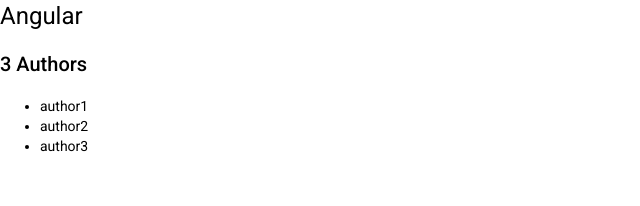
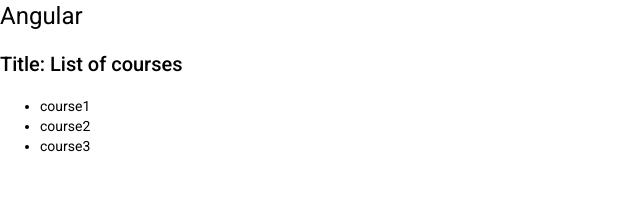
Before and after one commit to codewithiulian/test-app, an Angular app: page / in a window 1280 px wide. Shown: the top 206 px of the page, without its empty margins (0-640 px from the left). Built offline with nearby package versions, Linux system fonts and the light colour scheme.

Commit message:
Added bootstrap

```diff
--- a/angular.json
+++ b/angular.json
@@ -127,5 +127,8 @@
       }
     }
   },
-  "defaultProject": "my-app"
+  "defaultProject": "my-app",
+  "cli": {
+    "analytics": false
+  }
 }
--- a/package.json
+++ b/package.json
@@ -21,6 +21,7 @@
     "@angular/platform-browser": "~10.0.11",
     "@angular/platform-browser-dynamic": "~10.0.11",
     "@angular/router": "~10.0.11",
+    "bootstrap": "^4.5.3",
     "rxjs": "~6.5.5",
     "tslib": "^2.0.0",
     "zone.js": "~0.10.3"
--- a/src/app/app.component.html
+++ b/src/app/app.component.html
@@ -1,2 +1,2 @@
 <h1>Angular</h1>
-<author></author>
+<course></course>
--- a/src/app/course/course.component.ts
+++ b/src/app/course/course.component.ts
@@ -2,14 +2,13 @@
 import { Component, OnInit } from '@angular/core';
 
 @Component({
-  selector: 'app-course',
+  selector: 'course',
   templateUrl: './course.component.html',
   styleUrls: ['./course.component.scss']
 })
 export class CourseComponent implements OnInit {
   title = "List of courses";
   courses;
-
 
   constructor(service: CourseService) {
     this.courses = service.getCourses();
```
Also changed, not shown: 1 other file (tests, documents, lock files or other folders).
